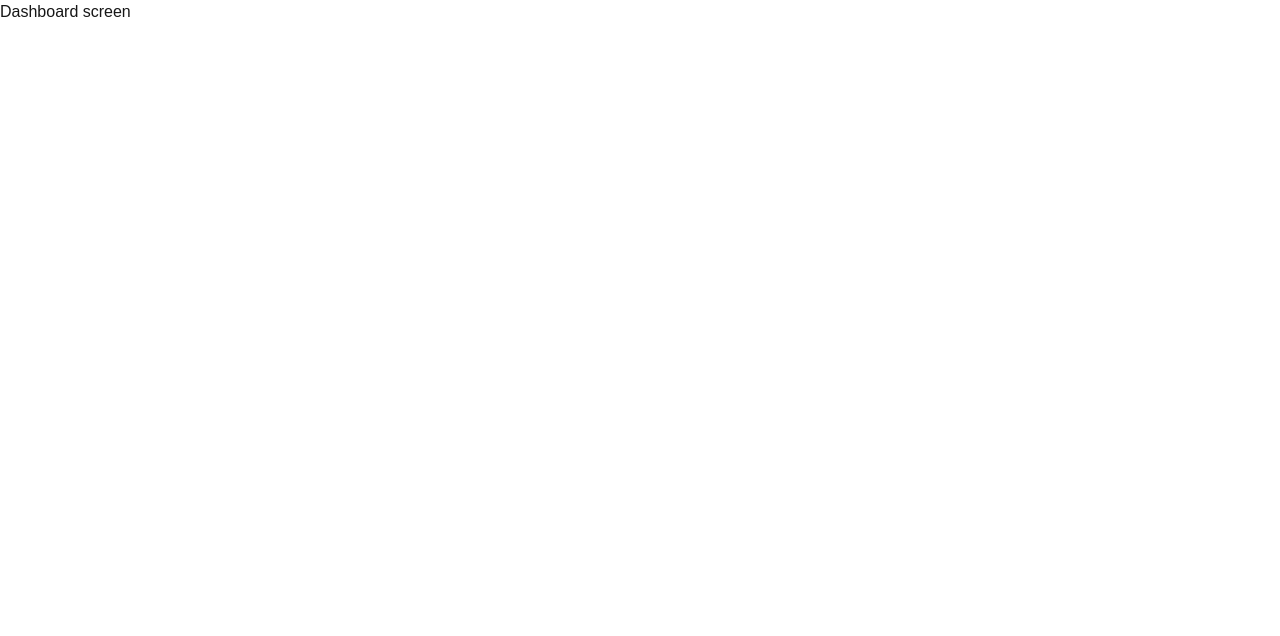
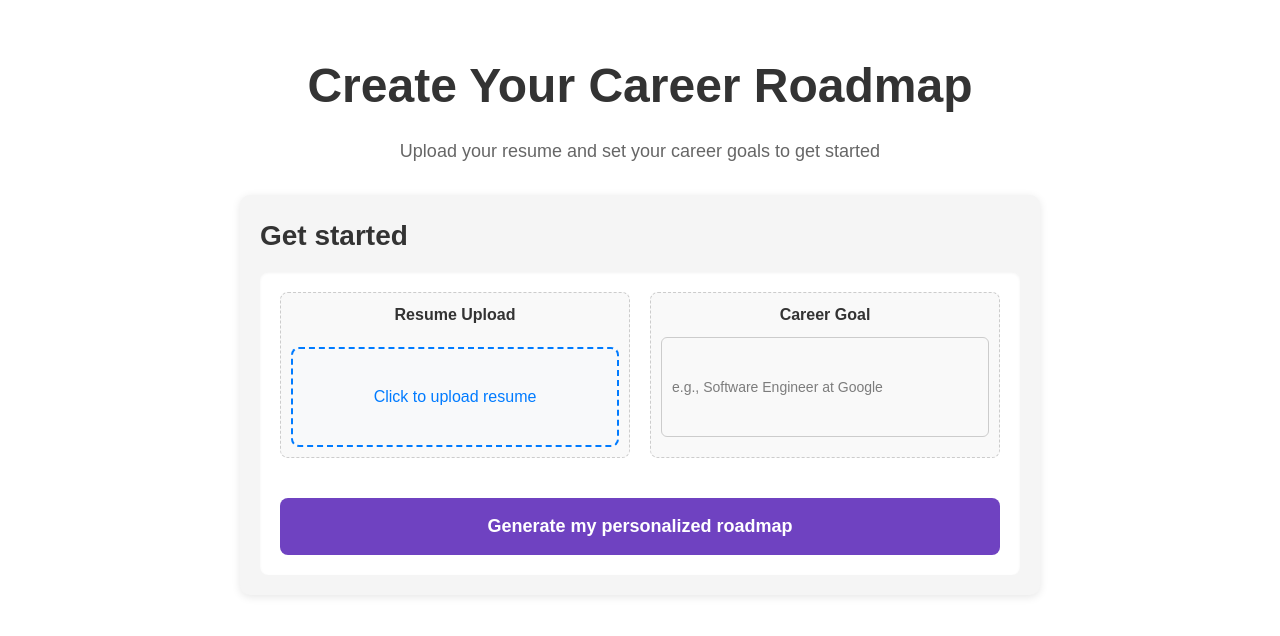
Before and after one commit to KeshavKalia4/AICareerAssist, a Next.js app: page /dashboard in a window 1280 px wide. Shown: the top 636 px of the page. Built offline with nearby package versions, Linux system fonts and the light colour scheme.

Commit message:
Created the main UI for dashboard page

```diff
--- a/src/app/dashboard/page.tsx
+++ b/src/app/dashboard/page.tsx
@@ -1,5 +1,5 @@
 "use client";
-import Dashboard from "@/components/Dashboard";
+import Dashboard from "@/components/dashboard";
 
 export default function DashboardPage() {
     return <Dashboard />;
--- a/src/components/dashboard.tsx
+++ b/src/components/dashboard.tsx
@@ -3,6 +3,168 @@ import React from "react";
 
 export default function Dashboard() {
     return (
-        <h1>Dashboard screen</h1>
+        <div style={styles.page}>
+            <h1 style={styles.title}>Create Your Career Roadmap</h1>
+            <p style={styles.description}>Upload your resume and set your career goals to get started</p>
+
+            <div style={styles.container}>
+                <h2 style={styles.containerTitle}>Get started</h2>
+                <div style={styles.contentArea}>
+                    <div style={styles.inputRow}>
+                        <div style={styles.uploadSection}>
+                            <label style={styles.uploadLabel}>Resume Upload</label>
+                            <div style={styles.uploadArea}>
+                                <p style={styles.uploadText}>Click to upload resume</p>
+                            </div>
+                        </div>
+
+                        <div style={styles.goalSection}>
+                            <label style={styles.goalLabel}>Career Goal</label>
+                            <input
+                                type="text"
+                                placeholder="e.g., Software Engineer at Google"
+                                style={styles.goalInput}
+                            />
+                        </div>
+                    </div>
+
+                    <button style={styles.generateButton}>
+                        Generate my personalized roadmap
+                    </button>
+                </div>
+            </div>
+        </div>
     )
 }
+
+const styles = {
+    page: {
+        minHeight: "100vh",
+        backgroundColor: "white",
+        display: "flex",
+        flexDirection: "column" as const,
+        alignItems: "center",
+        justifyContent: "flex-start",
+        paddingTop: "50px",
+    },
+    title: {
+        fontSize: "48px",
+        fontWeight: "bold",
+        marginBottom: "16px",
+        color: "#333",
+    },
+    description: {
+        fontSize: "18px",
+        color: "#666",
+    },
+    container: {
+        width: "80%",
+        maxWidth: "800px",
+        backgroundColor: "#f5f5f5",
+        borderRadius: "10px",
+        padding: "20px",
+        marginTop: "30px",
+        boxShadow: "0 2px 8px rgba(0, 0, 0, 0.1)",
+    },
+    containerTitle: {
+        fontSize: "28px",
+        fontWeight: "bold",
+        marginBottom: "15px",
+        color: "#333",
+    },
+    contentArea: {
+        minHeight: "300px", // Example height, adjust as needed
+        backgroundColor: "white",
+        borderRadius: "8px",
+        padding: "20px",
+        boxShadow: "inset 0 1px 3px rgba(0, 0, 0, 0.05)",
+    },
+    inputRow: {
+        display: "flex",
+        gap: "20px",
+        marginBottom: "20px",
+    },
+    uploadSection: {
+        flex: 1,
+        display: "flex",
+        flexDirection: "column" as const,
+        alignItems: "center",
+        padding: "10px",
+        border: "1px dashed #ccc",
+        borderRadius: "8px",
+        backgroundColor: "#f9f9f9",
+    },
+    uploadLabel: {
+        fontSize: "16px",
+        fontWeight: "bold",
+        marginBottom: "10px",
+        color: "#333",
+    },
+
+    uploadArea: {
+        width: "100%",
+        height: "100px",
+        display: "flex",
+        alignItems: "center",
+        justifyContent: "center",
+        backgroundColor: "#f8f9fa",
+        border: "2px dashed #007bff",
+        borderRadius: "8px",
+        cursor: "pointer",
+        transition: "all 0.2s ease",
+        marginTop: "10px",
+    },
+    uploadText: {
+        fontSize: "16px",
+        color: "#007bff",
+        fontWeight: "500",
+        textAlign: "center" as const,
+        margin: 0,
+    },
+    fileTypes: {
+        fontSize: "12px",
+        color: "#666",
+        marginTop: "8px",
+        textAlign: "center" as const,
+        margin: 0,
+    },
+    goalSection: {
+        flex: 1,
+        display: "flex",
+        flexDirection: "column" as const,
+        alignItems: "center",
+        padding: "10px",
+        border: "1px dashed #ccc",
+        borderRadius: "8px",
+        backgroundColor: "#f9f9f9",
+    },
+    goalLabel: {
+        fontSize: "16px",
+        fontWeight: "bold",
+        marginBottom: "10px",
+        color: "#333",
+    },
+    goalInput: {
+        width: "100%",
+        height: "100px",
+        padding: "10px",
+        border: "1px solid #ccc",
+        borderRadius: "6px",
+        fontSize: "14px",
+        color: "black",
+        boxSizing: "border-box" as const,
+        resize: "none" as const,
+    },
+    generateButton: {
+        width: "100%",
+        padding: "15px",
+        backgroundColor: "#6f42c1",
+        color: "white",
+        fontSize: "18px",
+        fontWeight: "bold",
+        borderRadius: "8px",
+        border: "none",
+        cursor: "pointer",
+        marginTop: "20px",
+    },
+};
```
